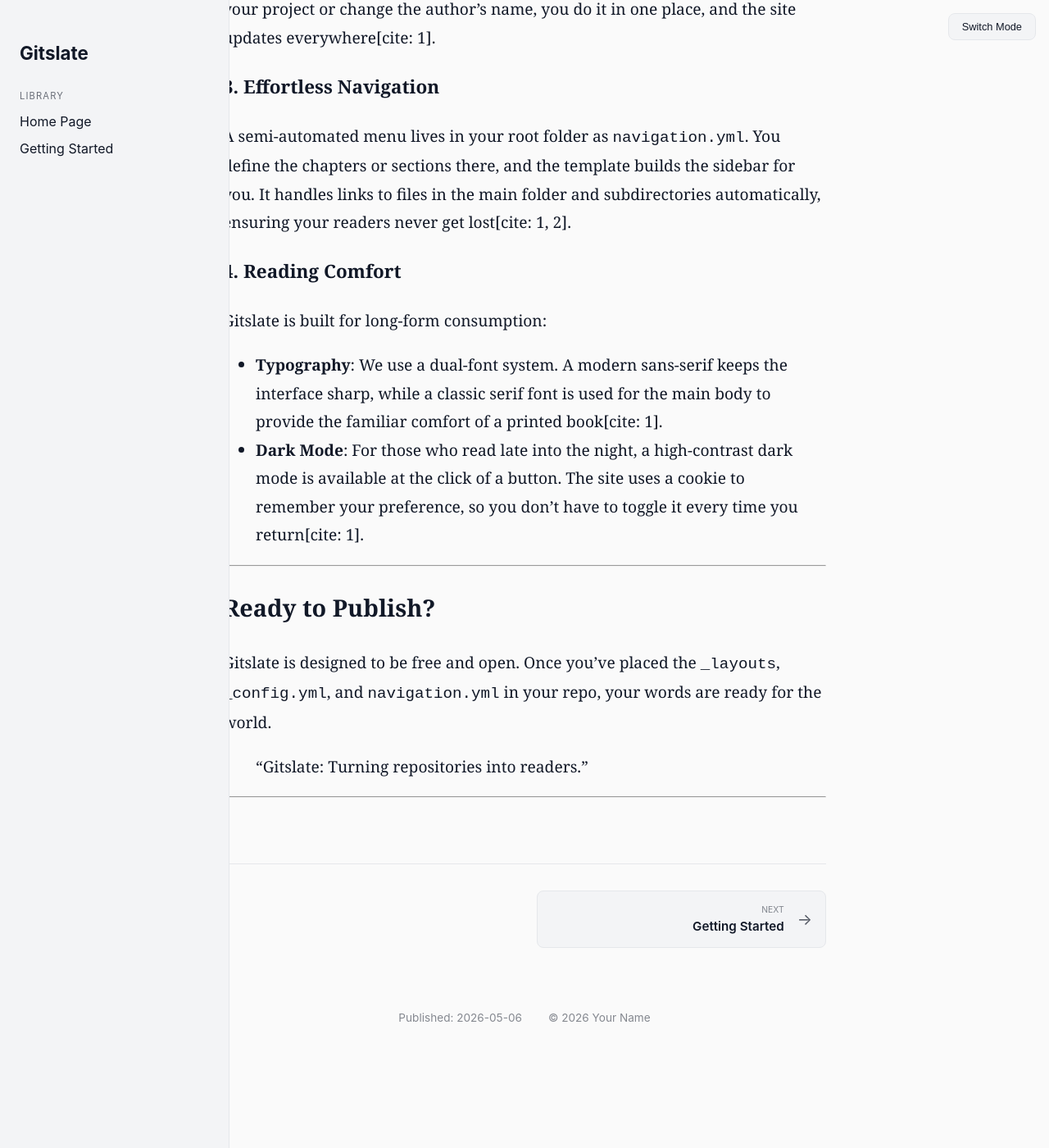
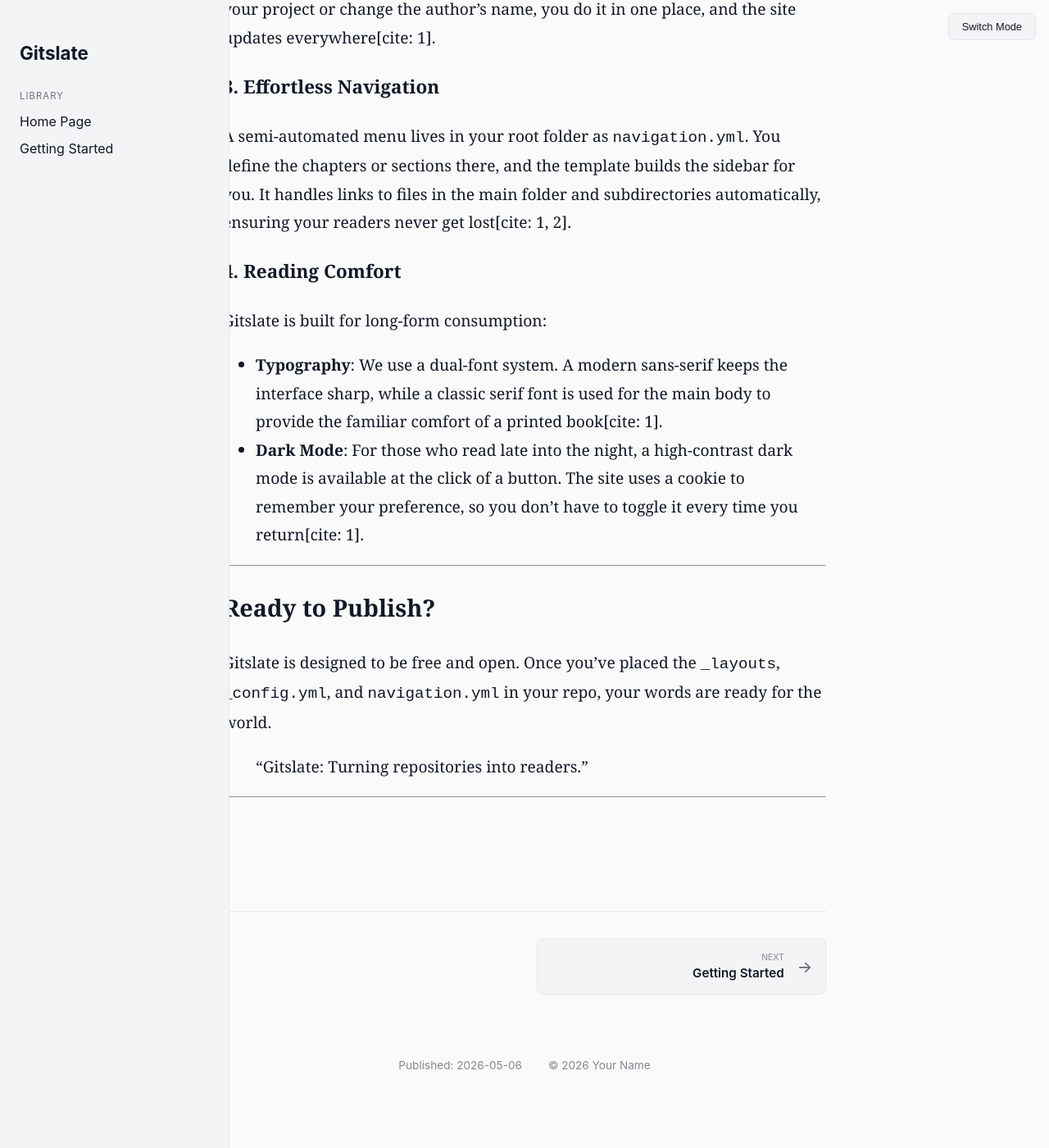
Before and after one commit to texthub/gitslate, a Jekyll site: the page built from index.md, in a window 1280 px wide and 1400 px high, scrolled down 1432 px. Shown: the whole window at 82% size. Built offline with Jekyll 4.4.1, drawn with Linux system fonts in a browser that asks for light colours; before the commit the page ends 2775 px from its top, so only the background shows below that.

Commit message:
Update default.html

```diff
--- a/_layouts/default.html
+++ b/_layouts/default.html
@@ -93,12 +93,16 @@
             max-width: 800px;
             margin: 0 auto;
             box-sizing: border-box;
+            min-height: 100vh;
+            display: flex;
+            flex-direction: column;
         }
 
         article {
             font-family: var(--font-read);
             font-size: 1.2rem;
             line-height: 1.8;
+            flex-grow: 1;
         }
 
         .menu-section { margin-bottom: 2rem; }
@@ -171,15 +175,10 @@
             text-overflow: ellipsis;
         }
 
-        .nav-arrow {
-            font-size: 1.2rem;
-            opacity: 0.7;
-        }
-
+        .nav-arrow { font-size: 1.2rem; opacity: 0.7; }
         .nav-btn-prev .nav-arrow { margin-right: 1rem; }
         .nav-btn-next .nav-arrow { margin-left: 1rem; }
         .nav-btn-next { justify-content: flex-end; text-align: right; }
-
         .nav-spacer { width: 48%; }
 
         @media (max-width: 600px) {
@@ -261,11 +260,10 @@
 
                 {% for item in nav_items %}
                     {% comment %}
-                      Stricter URL matching: Ensure both are treated as relative paths
-                      without double slashes or missing leads.
+                        Bulletproof normalization: stripping indices and double slashes.
                     {% endcomment %}
-                    {% assign item_match = item.url | relative_url | replace: "//", "/" %}
-                    {% assign current_match = page.url | relative_url | replace: "//", "/" %}
+                    {% assign item_match = item.url | relative_url | replace: "//", "/" | replace: "/index.html", "/" | remove_first: "/" %}
+                    {% assign current_match = page.url | relative_url | replace: "//", "/" | replace: "/index.html", "/" | remove_first: "/" %}
 
                     {% if item_match == current_match %}
                         {% assign curr_index = forloop.index0 %}
@@ -273,7 +271,6 @@
                         {% assign next_index = curr_index | plus: 1 %}
 
                         <div class="nav-links">
-                            <!-- PREVIOUS BUTTON -->
                             {% if prev_index >= 0 %}
                             <a href="{{ nav_items[prev_index].url | relative_url }}" class="nav-btn nav-btn-prev">
                                 <span class="nav-arrow">←</span>
@@ -286,7 +283,6 @@
                             <div class="nav-spacer"></div>
                             {% endif %}
 
-                            <!-- NEXT BUTTON -->
                             {% if next_index < nav_items.size %}
                             <a href="{{ nav_items[next_index].url | relative_url }}" class="nav-btn nav-btn-next">
                                 <div class="nav-content">
```
